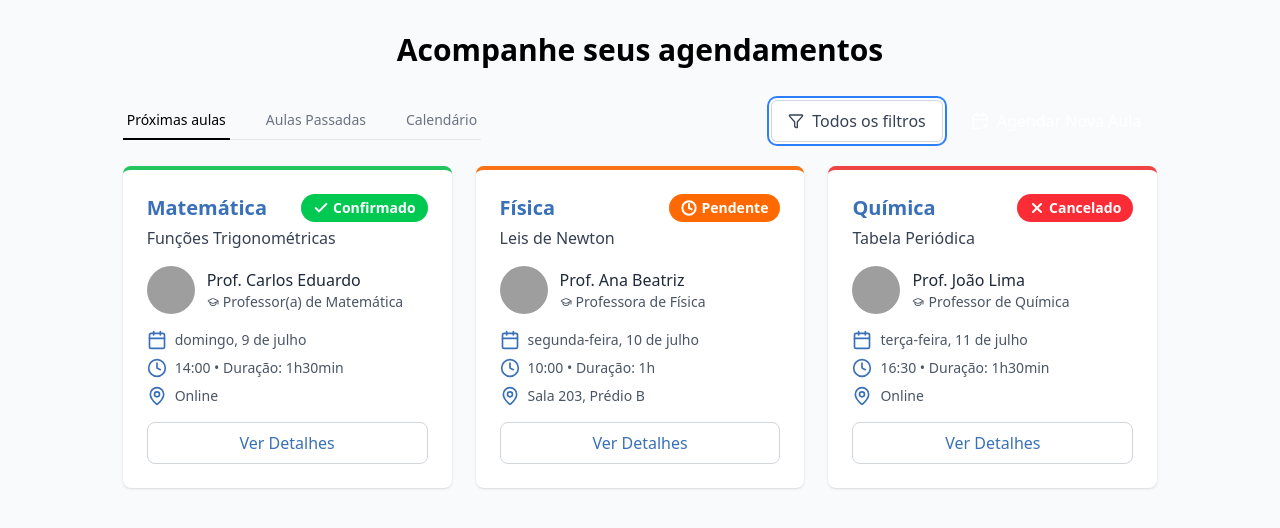
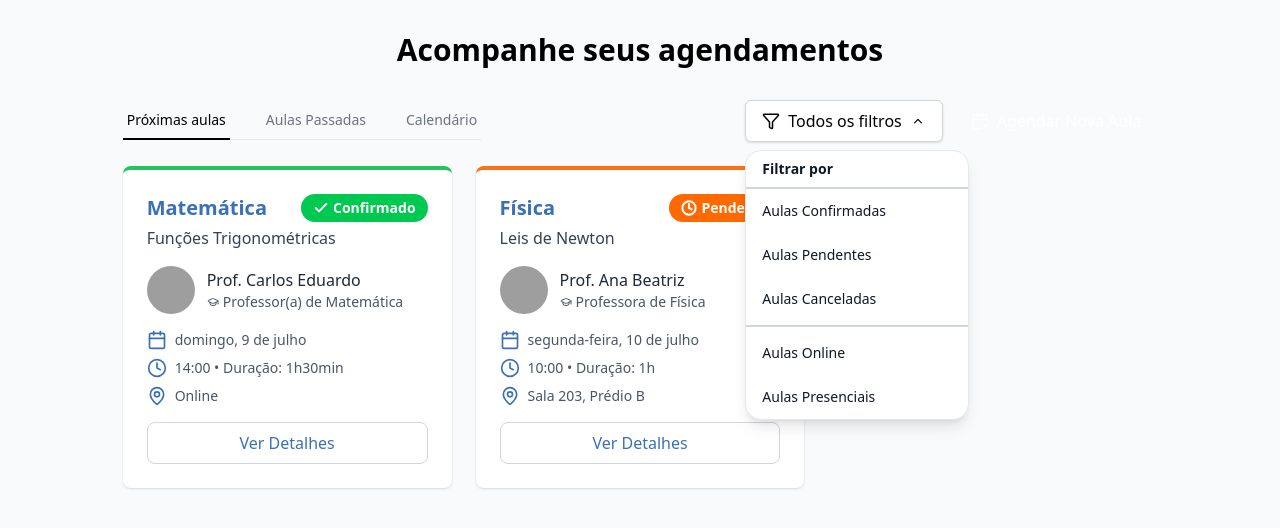
Before and after one commit to Studi-Grupo3/Front-End, a React (Vite) app: page /login in a window 1280 px wide. Both pictures are taken after a click on the button "Todos os filtros". Shown: the top 528 px of the page. Built offline with nearby package versions, Linux system fonts and the light colour scheme; grey boxes are pictures that could not be loaded.

Commit message:
feat: Filter Button and More Details modal button

```diff
--- a/src/components/appointment-manager/AppointmentCard.jsx
+++ b/src/components/appointment-manager/AppointmentCard.jsx
@@ -1,5 +1,11 @@
 import React from "react";
-import { Calendar, Clock, MapPin, Check, X, Clock as ClockIcon, GraduationCap } from "lucide-react";
+import {
+  Calendar,
+  Clock,
+  MapPin,
+  GraduationCap,
+} from "lucide-react";
+import { StatusBadge, statusStyles } from "./StatusBadge";
 
 export const AppointmentCard = ({
   subject,
@@ -15,69 +21,35 @@ export const AppointmentCard = ({
   onDetailsClick = () => {},
   professorImageUrl = "",
 }) => {
-
-  const getStatusConfig = () => {
-    switch (status) {
-      case "confirmed":
-        return {
-          bgColor: "bg-green-500",
-          textColor: "text-white",
-          rawColor: "#22c55e",
-          icon: <Check className="w-4 h-4" strokeWidth={3}/>,
-          text: "Confirmado",
-        };
-      case "pending":
-        return {
-          bgColor: "bg-orange-500",
-          textColor: "text-white",
-          rawColor: "#f97316",
-          icon: <ClockIcon className="w-4 h-4" strokeWidth={3} />,
-          text: "Pendente",
-        };
-      case "canceled":
-        return {
-          bgColor: "bg-red-500",
-          textColor: "text-white",
-          rawColor: "#ef4444",
-          icon: <X className="w-4 h-4" strokeWidth={3} />,
-          text: "Cancelado",
-        };
-      default:
-        return {
-          bgColor: "bg-green-500",
-          textColor: "text-white",
-          rawColor: "#22c55e",
-          icon: <Check className="w-4 h-4" strokeWidth={3} />,
-          text: "Confirmado",
-        };
-    }
-  };
-
-  const statusConfig = getStatusConfig();
   const locationDisplay = online ? "Online" : location;
+  const borderColor = statusStyles[status]?.rawColor || "#22c55e";
 
   return (
-    <div className={`w-[100%] max-w-xl mx-auto bg-white rounded-lg shadow-sm p-6 border-t-4`} style={{ borderTopColor: statusConfig.rawColor }}>
+    <div
+      className="w-[100%] max-w-xl mx-auto bg-white rounded-lg shadow-sm p-6 border-t-4"
+      style={{ borderTopColor: borderColor }}
+    >
       <div className="flex justify-between items-center mb-1">
         <h2 className="text-[var(--azul-custom)] text-xl font-bold">{subject}</h2>
-
-        <div className={`${statusConfig.bgColor} ${statusConfig.textColor} font-bold px-3 py-1 rounded-full text-sm flex items-center`}>
-          <span className="mr-1">{statusConfig.icon}</span>
-          {statusConfig.text}
-        </div>
+        <StatusBadge status={status} />
       </div>
 
       <p className="text-gray-700 font-medium mb-4">{topic}</p>
 
       <div className="flex items-center mb-4">
         <div className="w-12 h-12 rounded-full overflow-hidden">
-          <img src={professorImageUrl} alt={professorName} className="w-full h-full object-cover" />
+          <img
+            src={professorImageUrl}
+            alt={professorName}
+            className="w-full h-full object-cover"
+          />
         </div>
 
         <div className="ml-3">
           <p className="text-gray-800 font-medium mb-0">{professorName}</p>
           <div className="flex items-center text-gray-600 text-sm">
-            <GraduationCap className="w-3 h-3 mr-1" /> {professorTitle}
+            <GraduationCap className="w-3 h-3 mr-1" />
+            {professorTitle}
           </div>
         </div>
       </div>
@@ -90,7 +62,9 @@ export const AppointmentCard = ({
 
         <div className="flex items-center text-gray-600">
           <Clock className="w-5 h-5 mr-2 text-[var(--azul-custom)]" />
-          <span className="text-sm">{time} • Duração: {duration}</span>
+          <span className="text-sm">
+            {time} • Duração: {duration}
+          </span>
         </div>
 
         <div className="flex items-center text-gray-600">
--- /dev/null
+++ b/src/components/appointment-manager/AppointmentModal.jsx
@@ -0,0 +1,117 @@
+import React, { useEffect, useRef } from "react";
+import { X, Calendar, Clock, MapPin, AlignLeft, FileText } from "lucide-react";
+import { StatusBadge } from "./StatusBadge";
+
+export const AppointmentModal = ({ isOpen, onClose, appointment }) => {
+  const modalRef = useRef();
+
+  useEffect(() => {
+    const handleEsc = (e) => {
+      if (e.key === "Escape") onClose();
+    };
+    document.addEventListener("keydown", handleEsc);
+    return () => document.removeEventListener("keydown", handleEsc);
+  }, [onClose]);
+
+  const handleClickOutside = (e) => {
+    if (modalRef.current && !modalRef.current.contains(e.target)) {
+      onClose();
+    }
+  };
+
+  if (!isOpen || !appointment) return null;
+
+  return (
+    <div
+      className="fixed inset-0 z-50 flex items-center justify-center bg-black/40 backdrop-blur-[2px] transition-opacity duration-300"
+      role="dialog"
+      aria-modal="true"
+      onClick={handleClickOutside}
+    >
+      <div
+        ref={modalRef}
+        className="bg-white rounded-xl shadow-2xl w-full max-w-xl transform transition-all duration-300 ease-out p-6"
+      >
+        {/* Header */}
+        <div className="flex justify-between items-start border-b pb-4">
+          <div>
+            <h2 className="text-xl font-bold text-blue-700">{appointment.subject}</h2>
+            <p className="text-gray-700">{appointment.topic}</p>
+          </div>
+          <div className="flex items-center gap-2">
+            <StatusBadge status={appointment.status} />
+            <button onClick={onClose} className="text-gray-400 hover:text-gray-700">
+              <X className="w-6 h-6" />
+            </button>
+          </div>
+        </div>
+
+        {/* Professor */}
+        <div className="flex items-center mt-4">
+          <img
+            src={appointment.professorImageUrl}
+            alt={appointment.professorName}
+            className="w-12 h-12 rounded-full object-cover"
+          />
+          <div className="ml-3">
+            <p className="text-gray-800 font-medium">{appointment.professorName}</p>
+            <p className="text-gray-600 text-sm">{appointment.professorTitle}</p>
+          </div>
+        </div>
+
+        {/* Infos */}
+        <div className="mt-6 space-y-3">
+          <div className="flex items-center text-gray-600">
+            <Calendar className="w-5 h-5 mr-2 text-blue-700" />
+            <span>{appointment.date}</span>
+          </div>
+          <div className="flex items-center text-gray-600">
+            <Clock className="w-5 h-5 mr-2 text-blue-700" />
+            <span>{appointment.time} • Duração: {appointment.duration}</span>
+          </div>
+          <div className="flex items-center text-gray-600">
+            <MapPin className="w-5 h-5 mr-2 text-blue-700" />
+            <span>{appointment.online ? "Online" : appointment.location}</span>
+          </div>
+        </div>
+
+        {/* Descrição */}
+        <div className="mt-6 border-t pt-4">
+          <div className="flex items-center font-semibold text-gray-800 mb-2">
+            <AlignLeft className="w-5 h-5 mr-2 text-gray-700" />
+            Descrição da aula
+          </div>
+          <p className="text-sm text-gray-700">
+            Nesta aula vamos revisar as principais funções trigonométricas: seno, cosseno e tangente.
+            Vamos resolver exercícios práticos e discutir aplicações reais.
+          </p>
+        </div>
+
+        {/* Linha divisória */}
+        <hr className="my-4 border-gray-600" />
+
+        {/* Material de apoio */}
+        <div>
+          <div className="flex items-center font-semibold text-gray-800 mb-2">
+            <FileText className="w-5 h-5 mr-2 text-gray-700" />
+            Material de apoio
+          </div>
+          <ul className="list-disc list-inside text-blue-600 text-sm space-y-1">
+            <li><a href="#" className="hover:underline">Apostila de Trigonometria.pdf</a></li>
+            <li><a href="#" className="hover:underline">Lista de Exercícios - Funções Trigonométricas.pdf</a></li>
+          </ul>
+        </div>
+
+        {/* Botões */}
+        <div className="mt-6 flex justify-end gap-2 border-t pt-4">
+          <button className="bg-red-500 text-white px-4 py-2 rounded-lg font-semibold hover:bg-red-600 transition">
+            Cancelar aula
+          </button>
+          <button className="bg-orange-400 text-white px-4 py-2 rounded-lg font-semibold hover:bg-orange-500 transition">
+            Reagendar aula
+          </button>
+        </div>
+      </div>
+    </div>
+  );
+};
--- a/src/components/appointment-manager/FilterButton.jsx
+++ b/src/components/appointment-manager/FilterButton.jsx
@@ -1,14 +1,51 @@
-import React from 'react';
+import { useState } from 'react';
 import { Filter } from 'lucide-react';
 
-export const FilterButton = ({ onClick }) => {
+export const FilterButton = () => {
+  const [aberto, setAberto] = useState(false);
+
+  const toggleDropdown = () => setAberto((prev) => !prev);
+
   return (
-    <button
-      onClick={onClick}
-      className="flex items-center gap-2 px-4 py-2 rounded-md border border-gray-300 text-gray-700 bg-white hover:bg-gray-100 transition-colors focus:outline-none focus:ring-2 focus:ring-offset-2 focus:ring-blue-500"
-    >
-      <Filter size={16} />
-      <span>Todos os filtros</span>
-    </button>
+    <div className="relative inline-block text-left">
+      <button
+        onClick={toggleDropdown}
+        className="flex items-center gap-2 bg-white border border-gray-300 px-4 py-2 rounded-md shadow-sm hover:bg-gray-100 transition"
+      >
+        <Filter size={18} />
+        <span className="font-medium">Todos os filtros</span>
+        <svg
+          className={`w-4 h-4 transition-transform ${aberto ? 'rotate-180' : ''}`}
+          viewBox="0 0 20 20"
+          fill="currentColor"
+        >
+          <path
+            fillRule="evenodd"
+            d="M5.23 7.21a.75.75 0 011.06.02L10 10.94l3.71-3.71a.75.75 0 111.08 1.04l-4.25 4.25a.75.75 0 01-1.08 0L5.21 8.27a.75.75 0 01.02-1.06z"
+            clipRule="evenodd"
+          />
+        </svg>
+      </button>
+
+      {aberto && (
+        <div className="absolute z-10 mt-2 w-56 bg-white border border-gray-200 rounded-2xl shadow-lg overflow-hidden">
+          <div className="px-4 py-2 font-semibold text-gray-900 text-sm border-b-2 border-gray-300">
+            Filtrar por
+          </div>
+
+          <div className="flex flex-col text-sm font-medium text-gray-900">
+            <button className="px-4 py-3 text-left hover:bg-gray-100">Aulas Confirmadas</button>
+            <button className="px-4 py-3 text-left hover:bg-gray-100">Aulas Pendentes</button>
+            <button className="px-4 py-3 text-left hover:bg-gray-100">Aulas Canceladas</button>
+
+            {/* divisor personalizado igual ao da imagem */}
+            <div className="border-t-2 border-gray-300 my-1"></div>
+
+            <button className="px-4 py-3 text-left hover:bg-gray-100">Aulas Online</button>
+            <button className="px-4 py-3 text-left hover:bg-gray-100">Aulas Presenciais</button>
+          </div>
+        </div>
+      )}
+    </div>
   );
 };
--- /dev/null
+++ b/src/components/appointment-manager/StatusBadge.jsx
@@ -0,0 +1,37 @@
+import React from "react";
+import { Check, Clock as ClockIcon, X } from "lucide-react";
+
+export const statusStyles = {
+  confirmed: {
+    bgColor: "bg-green-500",
+    textColor: "text-white",
+    rawColor: "#22c55e",
+    icon: <Check className="w-4 h-4" strokeWidth={3} />,
+    text: "Confirmado",
+  },
+  pending: {
+    bgColor: "bg-orange-500",
+    textColor: "text-white",
+    rawColor: "#f97316",
+    icon: <ClockIcon className="w-4 h-4" strokeWidth={3} />,
+    text: "Pendente",
+  },
+  canceled: {
+    bgColor: "bg-red-500",
+    textColor: "text-white",
+    rawColor: "#ef4444",
+    icon: <X className="w-4 h-4" strokeWidth={3} />,
+    text: "Cancelado",
+  },
+};
+
+export const StatusBadge = ({ status = "confirmed" }) => {
+  const { bgColor, textColor, icon, text } = statusStyles[status] || statusStyles.confirmed;
+
+  return (
+    <div className={`${bgColor} ${textColor} font-bold px-3 py-1 rounded-full text-sm flex items-center`}>
+      <span className="mr-1">{icon}</span>
+      {text}
+    </div>
+  );
+};
--- a/src/components/appointment-manager/UpcomingAppointments.jsx
+++ b/src/components/appointment-manager/UpcomingAppointments.jsx
@@ -1,48 +1,67 @@
-import React from 'react';
-import { AppointmentCard } from './AppointmentCard';
+import React, { useState } from "react";
+import { AppointmentCard } from "./AppointmentCard";
+import { AppointmentModal } from "./AppointmentModal";
 
 export const UpcomingAppointments = () => {
+  const [selectedAppointment, setSelectedAppointment] = useState(null);
+  const [isModalOpen, setModalOpen] = useState(false);
+
+  const handleOpenModal = (appointment) => {
+    setSelectedAppointment(appointment);
+    setModalOpen(true);
+  };
+
+  const handleCloseModal = () => {
+    setModalOpen(false);
+    setSelectedAppointment(null);
+  };
+
+  const appointments = [
+    {
+      subject: "Matemática",
+      topic: "Funções Trigonométricas",
+      professorName: "Prof. Carlos Eduardo",
+      professorTitle: "Professor(a) de Matemática",
+      professorImageUrl: "/lovable-uploads/09a24ead-9c40-487a-a233-8c1f43dcc6df.png",
+      date: "domingo, 9 de julho",
+      time: "14:00",
+      duration: "1h30min",
+      location: "Online",
+      status: "confirmed",
+      online: true,
+    },
+    {
+      subject: "Física",
+      topic: "Leis de Newton",
+      professorName: "Prof. Ana Beatriz",
+      professorTitle: "Professora de Física",
+      professorImageUrl: "/lovable-uploads/ana-beatriz.png",
+      date: "segunda-feira, 10 de julho",
+      time: "10:00",
+      duration: "1h",
+      location: "Sala 203, Prédio B",
+      status: "pending",
+      online: false,
+    },
+  ];
+
   return (
-    <div className="grid grid-cols-1 md:grid-cols-2 lg:grid-cols-3 gap-6">
-      <AppointmentCard
-        subject="Matemática"
-        topic="Funções Trigonométricas"
-        professorName="Prof. Carlos Eduardo"
-        professorTitle="Professor(a) de Matemática"
-        professorImageUrl="/lovable-uploads/09a24ead-9c40-487a-a233-8c1f43dcc6df.png"
-        date="domingo, 9 de julho"
-        time="14:00"
-        duration="1h30min"
-        location="Online"
-        status="confirmed"
-        online={true}
+    <>
+      <div className="grid grid-cols-1 md:grid-cols-2 lg:grid-cols-3 gap-6">
+        {appointments.map((appointment, index) => (
+          <AppointmentCard
+            key={index}
+            {...appointment}
+            onDetailsClick={() => handleOpenModal(appointment)}
+          />
+        ))}
+      </div>
+
+      <AppointmentModal
+        isOpen={isModalOpen}
+        onClose={handleCloseModal}
+        appointment={selectedAppointment}
       />
-      <AppointmentCard
-        subject="Física"
-        topic="Leis de Newton"
-        professorName="Prof. Ana Beatriz"
-        professorTitle="Professora de Física"
-        professorImageUrl="/lovable-uploads/ana-beatriz.png"
-        date="segunda-feira, 10 de julho"
-        time="10:00"
-        duration="1h"
-        location="Sala 203, Prédio B"
-        status="pending"
-        online={false}
-      />
-      <AppointmentCard
-        subject="Química"
-        topic="Tabela Periódica"
-        professorName="Prof. João Lima"
-        professorTitle="Professor de Química"
-        professorImageUrl="/lovable-uploads/joao-lima.png"
-        date="terça-feira, 11 de julho"
-        time="16:30"
-        duration="1h30min"
-        location="Online"
-        status="canceled"
-        online={true}
-      />
-    </div>
+    </>
   );
 };
```
